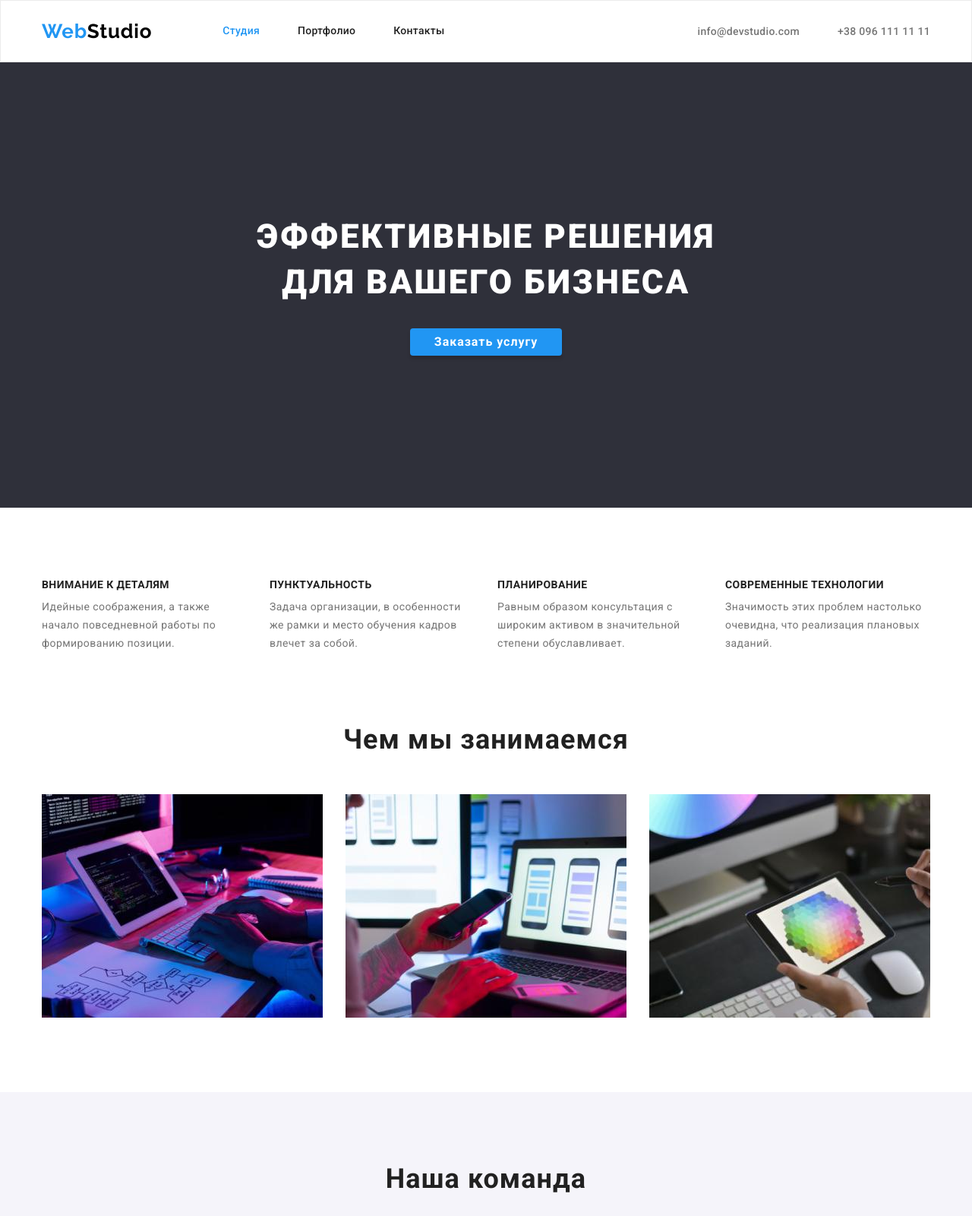
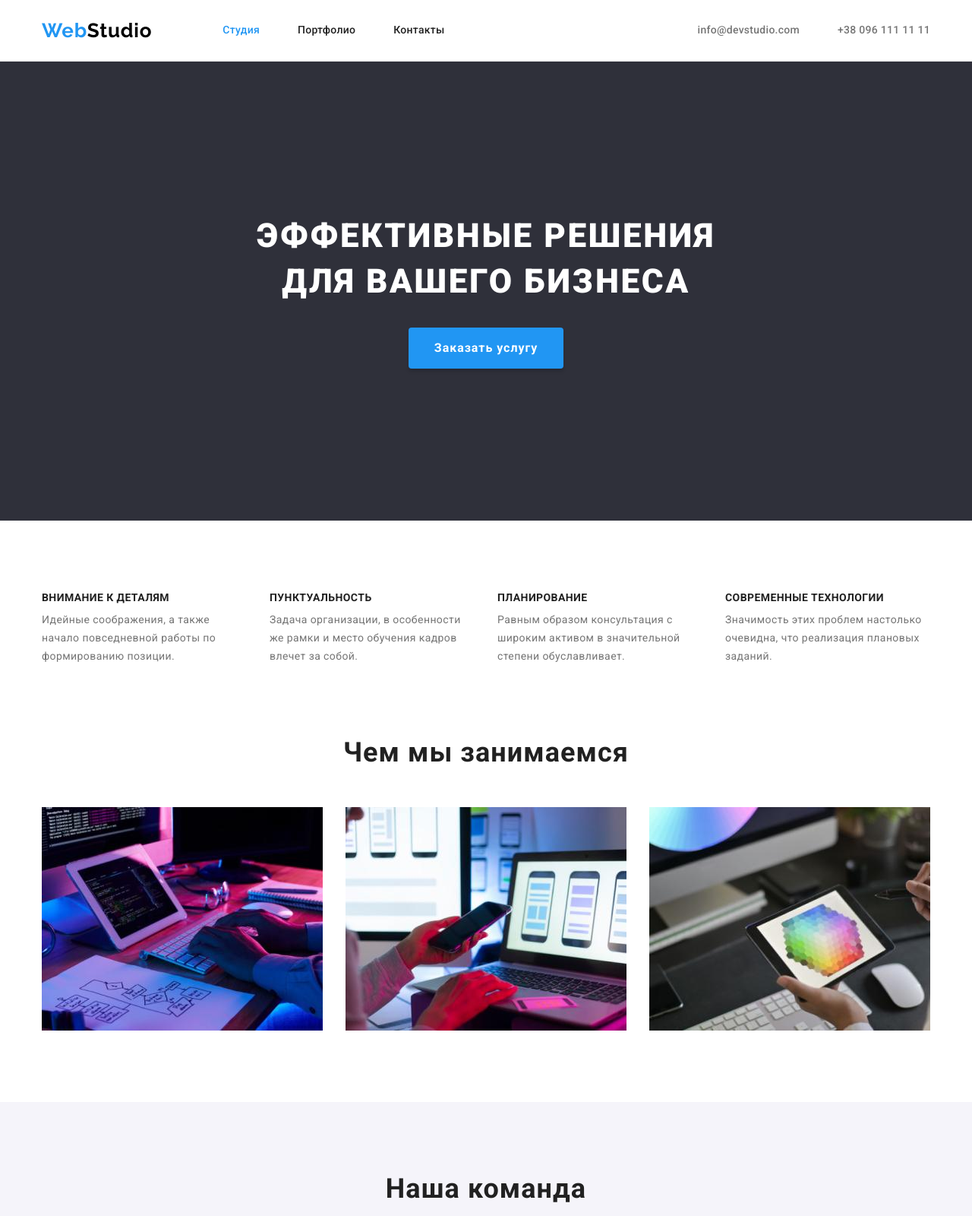
Before and after one commit to AndriiPuhach/goit-markup-hw-04, a plain HTML site: page index.html in a window 1280 px wide. Shown: the top 1600 px of the page at 76% size. Drawn offline with Linux system fonts and the light colour scheme.

Commit message:
Учтены правки ментора

```diff
--- a/css/styles.css
+++ b/css/styles.css
@@ -38,7 +38,7 @@ ul {
   margin-left: auto;
 }
 .header {
-  border: 1px solid #ececec;
+  border-bottom: 1px solid #ececec;
 }
 .header-content {
   display: flex;
@@ -85,10 +85,6 @@ ul {
   color: var(--secondary-text-color);
   text-decoration: none;
   display: block;
-  padding: 20px 0px;
-  margin: -20px 0px;
-}
-.site-nav-item {
   padding: 32px 0px;
 }
 
@@ -98,6 +94,8 @@ ul {
 }
 .contacts-list {
   margin-left: auto;
+  list-style: none;
+  display: flex;
 }
 
 .site-nav-link:hover,
@@ -117,8 +115,7 @@ ul {
   letter-spacing: 0.02em;
   color: var(--primary-text-color);
   text-decoration: none;
-  padding: 20px 0px;
-  margin: -20px 0px;
+  padding: 32px 0px;
 }
 
 .contacts-link:hover,
@@ -126,10 +123,6 @@ ul {
   color: var(--accent-color);
 }
 
-.contacts-list {
-  list-style: none;
-  display: flex;
-}
 .site-nav-list {
   list-style: none;
   display: flex;
@@ -172,6 +165,7 @@ ul {
   min-width: 200px;
   display: inline-block;
   border-color: transparent;
+  padding: 10px 32px;
 }
 
 /* Особенности */
@@ -199,7 +193,7 @@ ul {
   letter-spacing: 0.03em;
   text-transform: uppercase;
   color: var(--secondary-text-color);
-  padding-bottom: 10px;
+  margin-bottom: 10px;
   width: 270px;
 }
 
@@ -210,9 +204,6 @@ ul {
   padding: 0px 15px;
 }
 
-.properties-list {
-  margin-right: 30px;
-}
 .properties-text {
   font-size: 14px;
   line-height: 1.71;
@@ -239,6 +230,8 @@ ul {
 }
 .section.doing {
   padding-top: 0px;
+  margin-left: 0px;
+  margin-right: 0px;
 }
 .works-list {
   list-style: none;
@@ -246,6 +239,11 @@ ul {
 }
 .works-item:not(:last-child) {
   margin-right: 30px;
+}
+.img-doing {
+  display: block;
+  max-width: 100%;
+  height: auto;
 }
 
 /* Команда */
@@ -280,7 +278,7 @@ ul {
   line-height: 1.18;
   letter-spacing: 0.03em;
   text-align: center;
-  padding-top: 10px;
+  margin-top: 10px;
 }
 .team-item-container {
   padding-top: 30px;
@@ -361,20 +359,13 @@ ul {
   display: flex;
   justify-content: center;
   margin-bottom: 0px;
+  margin-bottom: 50px;
 }
 .filter-button.current {
-  font-weight: 500;
-  font-size: 16px;
-  line-height: 1.62;
-  text-align: center;
-  letter-spacing: 0.03em;
   color: var(--primary-bg-color);
   background-color: var(--accent-color);
   box-shadow: 0px 3px 1px rgba(0, 0, 0, 0.1), 0px 1px 2px rgba(0, 0, 0, 0.08),
     0px 2px 2px rgba(0, 0, 0, 0.12);
-  border-radius: 4px;
-  font-family: inherit;
-  cursor: pointer;
 }
 
 .filter-button {
@@ -386,7 +377,6 @@ ul {
   color: var(--secondary-text-color);
   font-family: inherit;
   cursor: pointer;
-  margin-bottom: 50px;
   padding: 6px 22px;
   border: transparent;
   border-radius: 4px;
@@ -412,6 +402,7 @@ ul {
   line-height: 2;
   letter-spacing: 0.06em;
   color: var(--secondary-text-color);
+  margin-bottom: 4px;
 }
 
 .examples-link {
@@ -430,11 +421,9 @@ ul {
   flex-wrap: wrap;
   margin-left: -30px;
   margin-bottom: -30px;
-  flex-basis: calc(100% / 3 - 30px);
 }
 
 .examples-item {
-  border-bottom: 1px solid #eeeeee;
   margin-left: 30px;
   margin-bottom: 30px;
 }
@@ -446,6 +435,8 @@ ul {
   padding-bottom: 20px;
 }
 
-.examples-text {
-  padding-bottom: 4px;
+.examples-content {
+  border-left: 1px solid #eeeeee;
+  border-right: 1px solid #eeeeee;
+  border-bottom: 1px solid #eeeeee;
 }
--- a/index.html
+++ b/index.html
@@ -76,20 +76,14 @@
            <h2 class="works-headline"> Чем мы занимаемся</h2>
            <ul class="works-list">
                <li class="works-item">
-                   <a href="" class="works-link">
-                       <img src="./images/doing1.jpg" alt="Разработка" width="370" height="294">
-                   </a>
-               </li>
+                <img class="img-doing" src="./images/doing1.jpg" alt="Разработка" width="370" height="294">
+                               </li>
                <li class="works-item">
-                   <a href="" class="works-link">
-                       <img src="./images/doing2.jpg" alt="Мобильные приложения" width="370" height="294">
-                   </a>
-               </li>
-               <li>
-                   <a href="" class="works-link">
-                       <img src="./images/doing3.jpg" alt="Дизайн" width="370" height="294">
-                   </a>
-               </li>
+                   <img class="img-doing" src="./images/doing2.jpg" alt="Мобильные приложения" width="370" height="294">
+                               </li>
+               <li class="works-item">
+                    <img class="img-doing" src="./images/doing3.jpg" alt="Дизайн" width="370" height="294">
+                                 </li>
            </ul>
         </div>
        </section>
```
